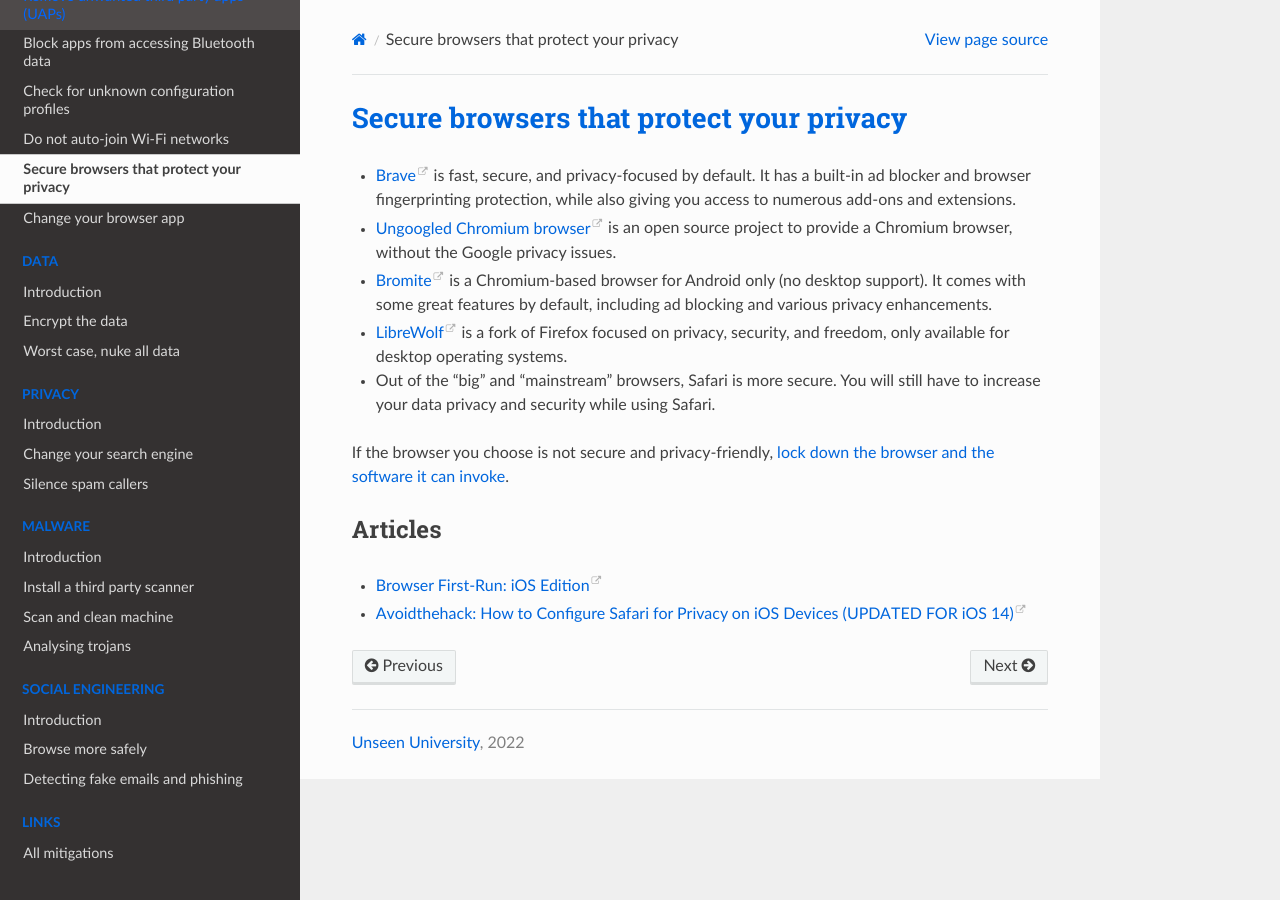
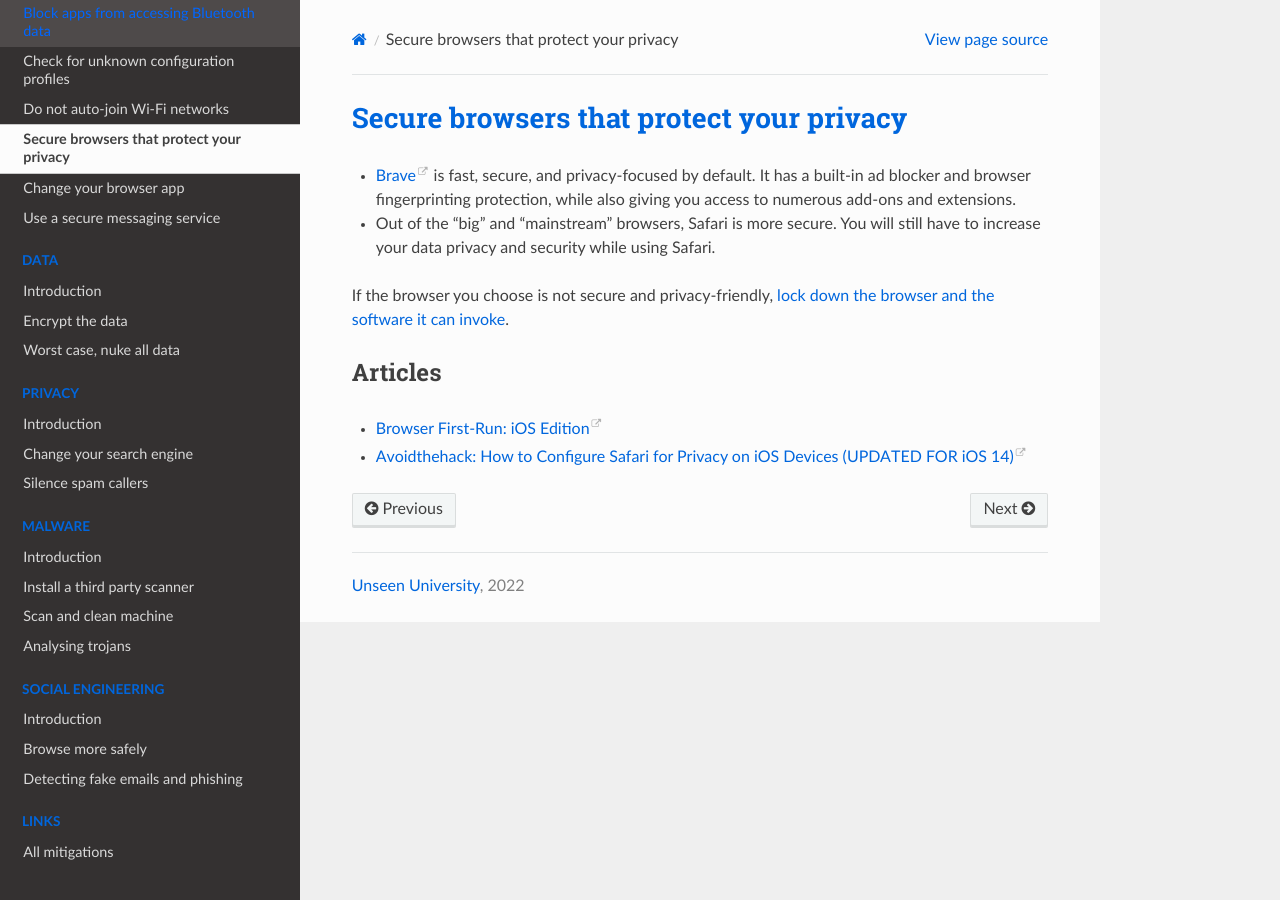
Before and after one commit to tymyrddin/blue-ios, a Sphinx documentation site: the page built from source/docs/services/browsers.md, in a window 1280 px wide. Built offline with Sphinx 7.4.7 and the Read the Docs theme 2.0.0, drawn with Linux system fonts in a browser that asks for light colours.

```diff
--- a/source/docs/services/browsers.md
+++ b/source/docs/services/browsers.md
@@ -2,9 +2,6 @@
 
 * [Brave](https://brave.com/) is fast, secure, and privacy-focused by default. It has a built-in ad blocker and browser fingerprinting
 protection, while also giving you access to numerous add-ons and extensions.
-* [Ungoogled Chromium browser](https://github.com/Eloston/ungoogled-chromium) is an open source project to provide a Chromium browser, without the Google privacy issues.
-* [Bromite](https://www.bromite.org/) is a Chromium-based browser for Android only (no desktop support). It comes with some great features by default, including ad blocking and various privacy enhancements.
-* [LibreWolf](https://librewolf.net/) is a fork of Firefox focused on privacy, security, and freedom, only available for desktop operating systems.
 * Out of the "big" and "mainstream" browsers, Safari is more secure. You will still have to increase your data privacy and security while using Safari.
 
 If the browser you choose is not secure and privacy-friendly, [lock down the browser and the software it can invoke](data-mitigations:docs/browsing/README).
--- a/source/index.rst
+++ b/source/index.rst
@@ -29,6 +29,7 @@ iOS mitigations
    docs/services/autojoin.md
    docs/services/browsers.md
    docs/services/change-browser.md
+   docs/services/messaging.md
 
 .. toctree::
    :glob:
```
Also changed, not shown: source/docs/services/README.md (+1 -0 lines), source/docs/services/messaging.md (added, +8 -0 lines).
